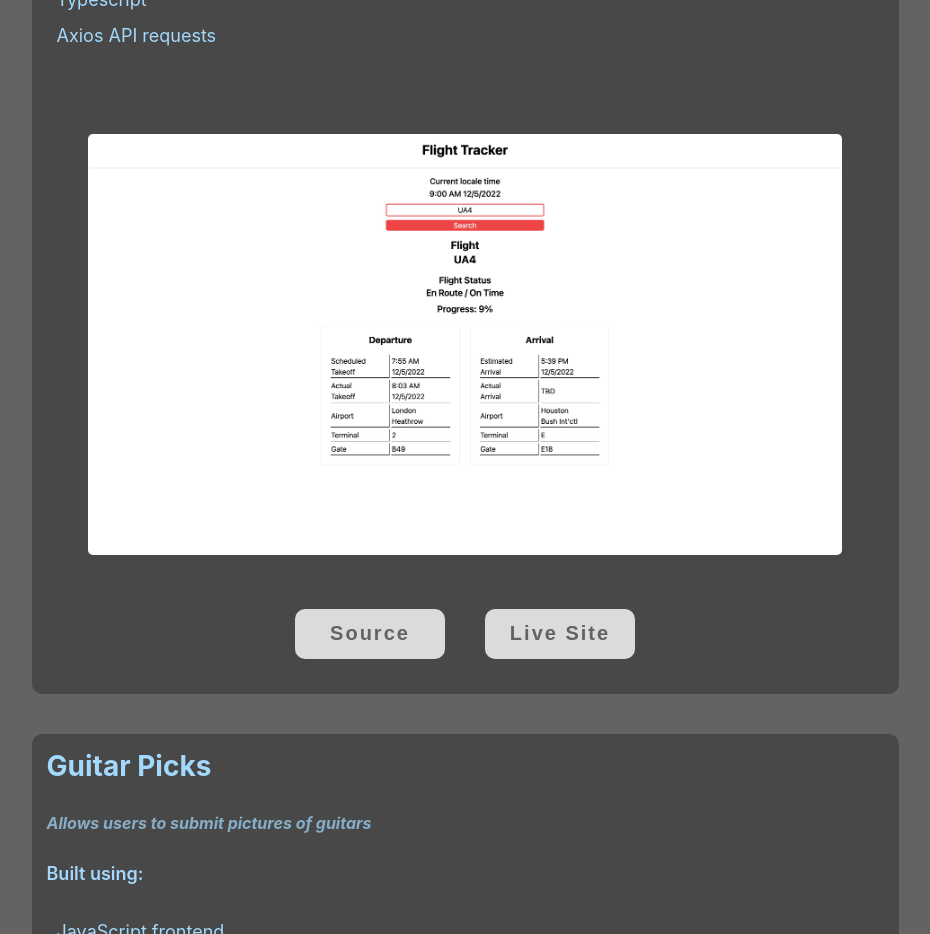
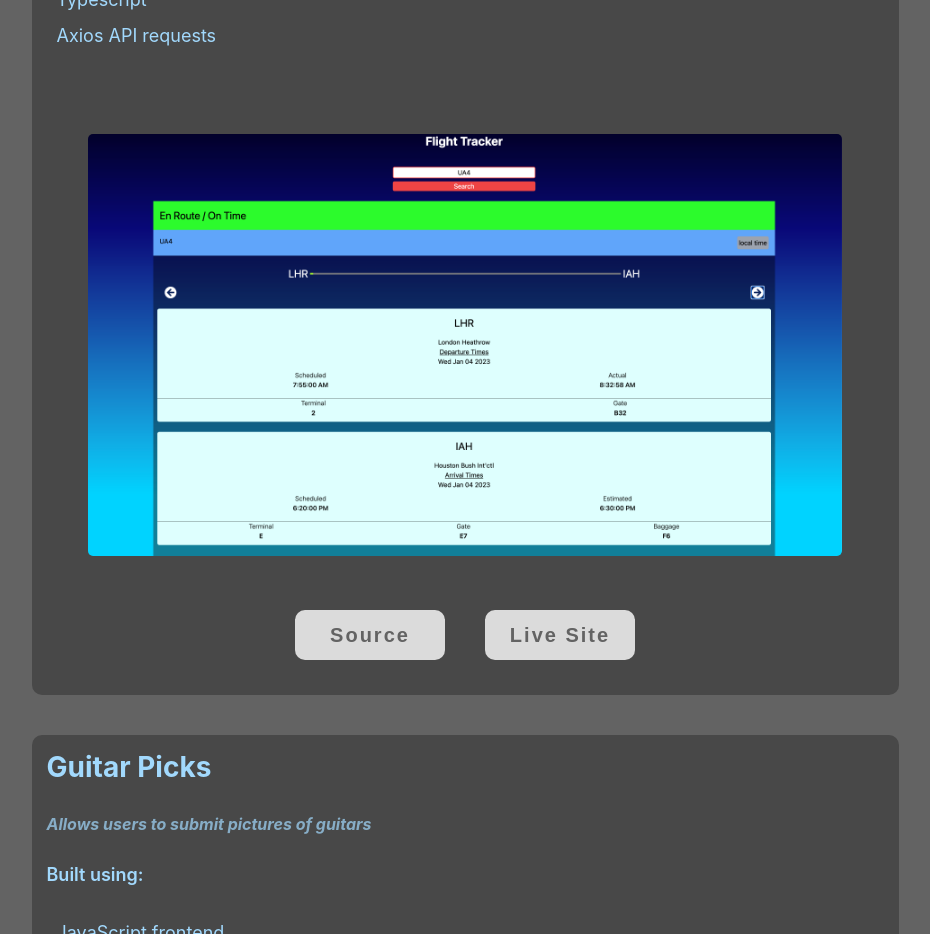
Before and after one commit to Swislok-Dev/portfolio, a React (Create React App) app: page / in a window 1280 px wide. Shown: the part 1160-2094 px from the top of the page, without its empty margins (175-1105 px from the left). Built offline with nearby package versions, Linux system fonts and the light colour scheme.

Commit message:
add new image for airline tracker image

```diff
--- a/src/components/Projects.jsx
+++ b/src/components/Projects.jsx
@@ -9,7 +9,7 @@
   ];
   const flightTrackerDescription =
     'Airline flight tracker to view current status of an upcoming flight';
-  const flightTrackerImage = require('../assets/photos/airline-tracker-image.jpeg');
+  const flightTrackerImage = require('../assets/photos/airline-tracker-image(1).jpeg');
   const flightTrackerGithubURL =
     'https://github.com/Swislok-Dev/airline_tracker';
   const flightTrackerLiveURL = 'https://airline-tracker.vercel.app/';
```
Also changed, not shown: src/assets/photos/airline-tracker-image(1).jpeg (added).
